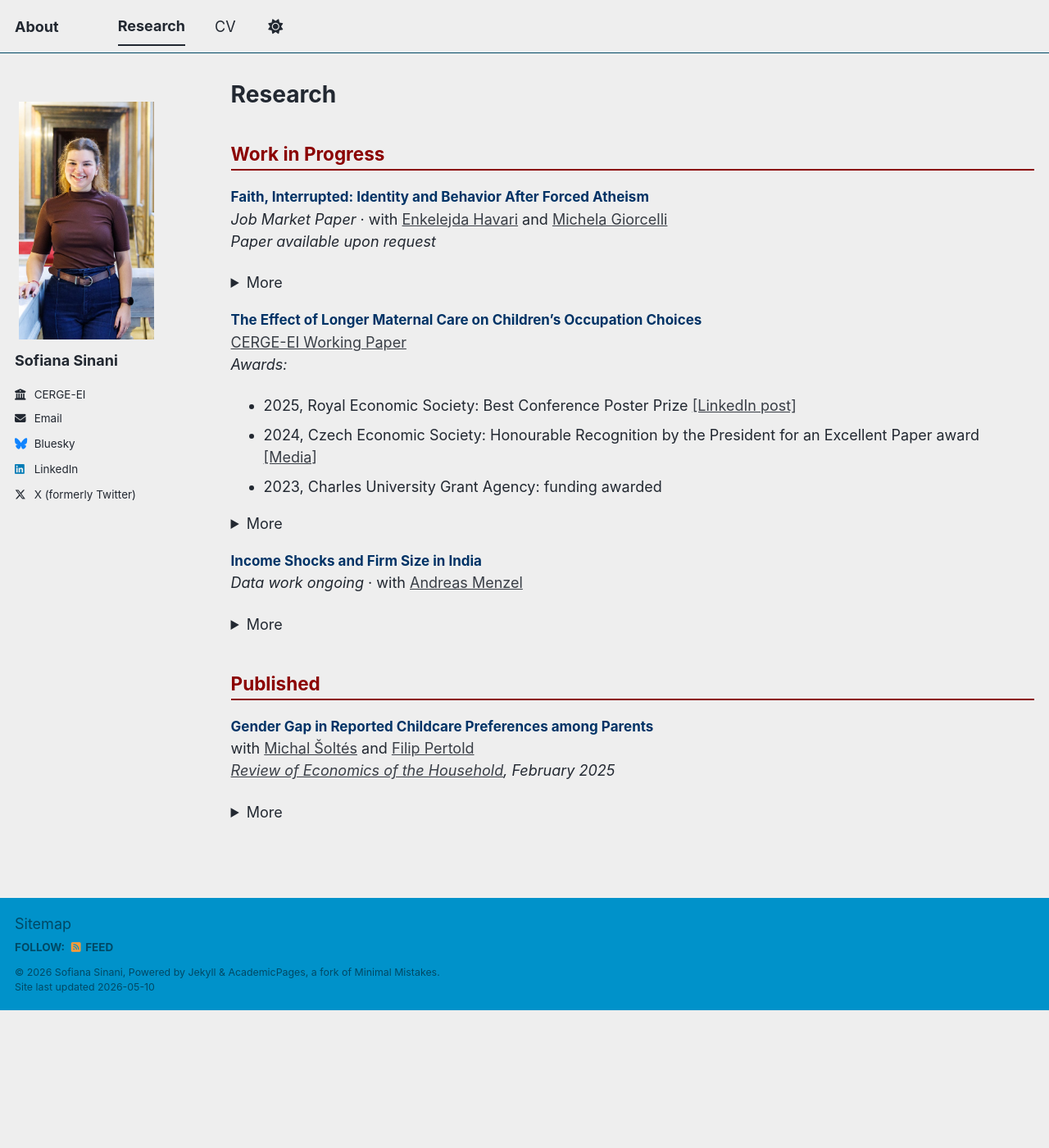
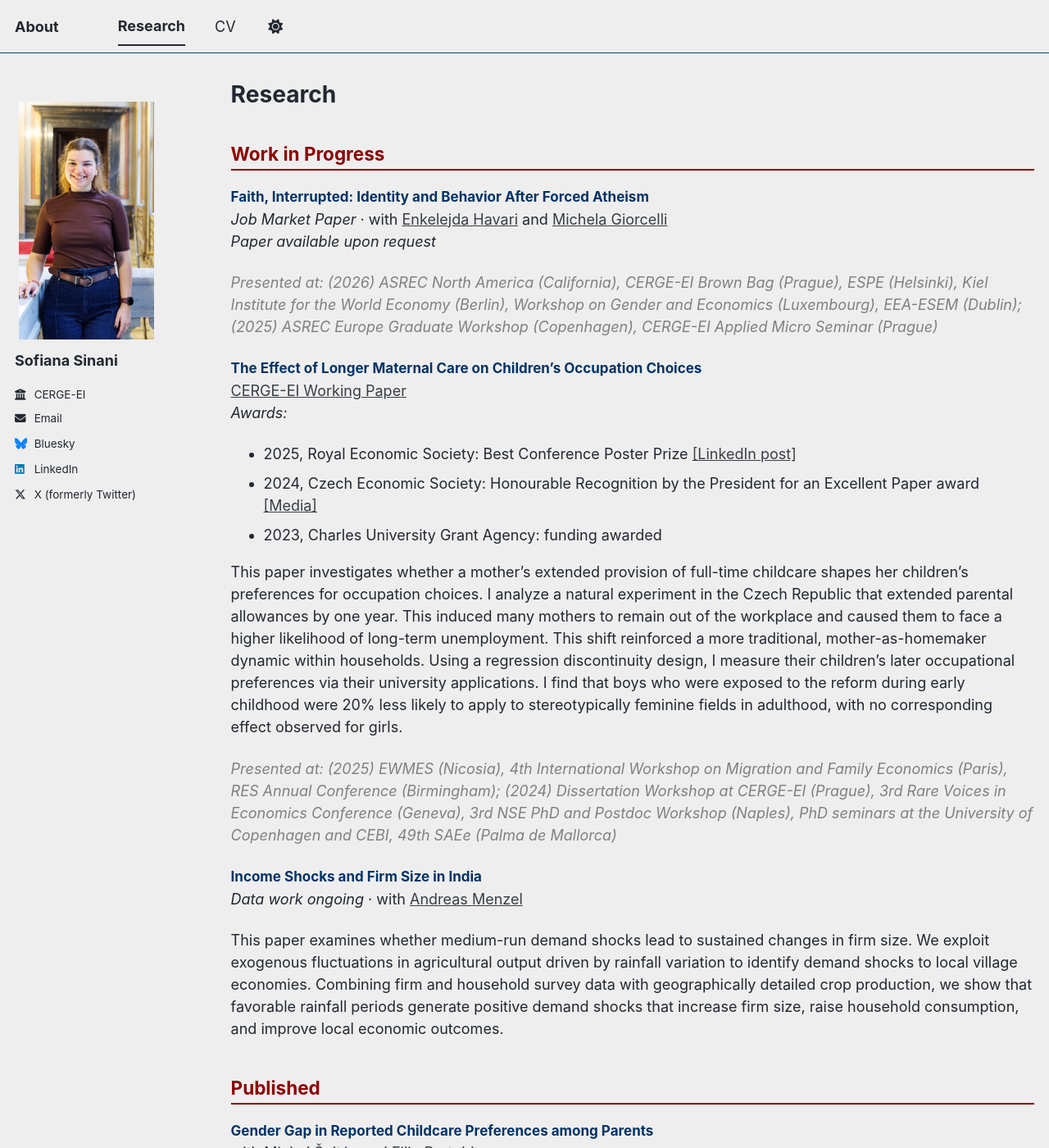
Before and after one commit to sofianasinani/sofianasinani.github.io, a Jekyll site: the page built from _publications/publications.md, in a window 1280 px wide and 1400 px high. Shown: the whole window at 82% size. Built offline with Jekyll 4.4.1, drawn with Linux system fonts in a browser that asks for light colours; a script bundle is joined from its source files by our own code; library files that are not in the unit come from our copies.

Commit message:
Update publications.md

```diff
--- a/_publications/publications.md
+++ b/_publications/publications.md
@@ -13,10 +13,7 @@ author_profile: true
 <br>
 *Paper available upon request*
 
-<details>
-<summary>More</summary>
 <p><em><span style="color: grey;">Presented at: (2026) ASREC North America (California), CERGE-EI Brown Bag (Prague), ESPE (Helsinki), Kiel Institute for the World Economy (Berlin), Workshop on Gender and Economics (Luxembourg), EEA-ESEM (Dublin); (2025) ASREC Europe Graduate Workshop (Copenhagen), CERGE-EI Applied Micro Seminar (Prague)</span></em></p>
-</details>
 
 <div style="margin-top: 15px;"></div>
 
@@ -29,23 +26,16 @@ author_profile: true
 - 2024, Czech Economic Society: Honourable Recognition by the President for an Excellent Paper award [[Media]](https://roklen24.cz/ceska-spolecnost-ekonomicka-udelila-ceny-mlady-ekonom-roku-2024/)
 - 2023, Charles University Grant Agency: funding awarded
 
-<details>
-<summary>More</summary>
 This paper investigates whether a mother's extended provision of full-time childcare shapes her children's preferences for occupation choices. I analyze a natural experiment in the Czech Republic that extended parental allowances by one year. This induced many mothers to remain out of the workplace and caused them to face a higher likelihood of long-term unemployment. This shift reinforced a more traditional, mother-as-homemaker dynamic within households. Using a regression discontinuity design, I measure their children's later occupational preferences via their university applications. I find that boys who were exposed to the reform during early childhood were 20% less likely to apply to stereotypically feminine fields in adulthood, with no corresponding effect observed for girls.
 
 <p><em><span style="color: grey;">Presented at: (2025) EWMES (Nicosia), 4th International Workshop on Migration and Family Economics (Paris), RES Annual Conference (Birmingham); (2024) Dissertation Workshop at CERGE-EI (Prague), 3rd Rare Voices in Economics Conference (Geneva), 3rd NSE PhD and Postdoc Workshop (Naples), PhD seminars at the University of Copenhagen and CEBI, 49th SAEe (Palma de Mallorca)</span></em></p>
-</details>
 
 <div style="margin-top: 15px;"></div>
-
 <span style="color: #003366; font-weight: bold; font-size: 17px;">Income Shocks and Firm Size in India</span>
 <br>
 *Data work ongoing* · with [Andreas Menzel](https://www.cerge-ei.cz/researchers/andreas-menzel-phd)
 
-<details>
-<summary>More</summary>
 This paper examines whether medium-run demand shocks lead to sustained changes in firm size. We exploit exogenous fluctuations in agricultural output driven by rainfall variation to identify demand shocks to local village economies. Combining firm and household survey data with geographically detailed crop production, we show that favorable rainfall periods generate positive demand shocks that increase firm size, raise household consumption, and improve local economic outcomes.
-</details>
 
 <h2 style="color: #8B0000; border-bottom: 2px solid #8B0000; padding-bottom: 5px;">Published</h2>
 
@@ -55,7 +45,4 @@ with [Michal Šoltés](https://sites.google.com/view/msoltes/home) and [Filip Pe
 <br>
 *[Review of Economics of the Household](https://link.springer.com/journal/11150), February 2025*
 
-<details>
-<summary>More</summary>
 The child penalty explains the majority of gender employment and wage gaps; however, less is known about the factors driving the child penalty itself. In this paper, we study the gender gap in childcare preferences as a potential factor that contributes to the child penalty. We surveyed Czech parents and elicited the minimal compensation they would require to stay home to care for a child. Mothers require less compensation for childcare than fathers. The estimated gender gap in childcare preferences is CZK 2,500 monthly, 7.6% of the median female wage, and cannot be explained by differences in labor market opportunities or prosocial motives to care for a family member.
-</details>
```
